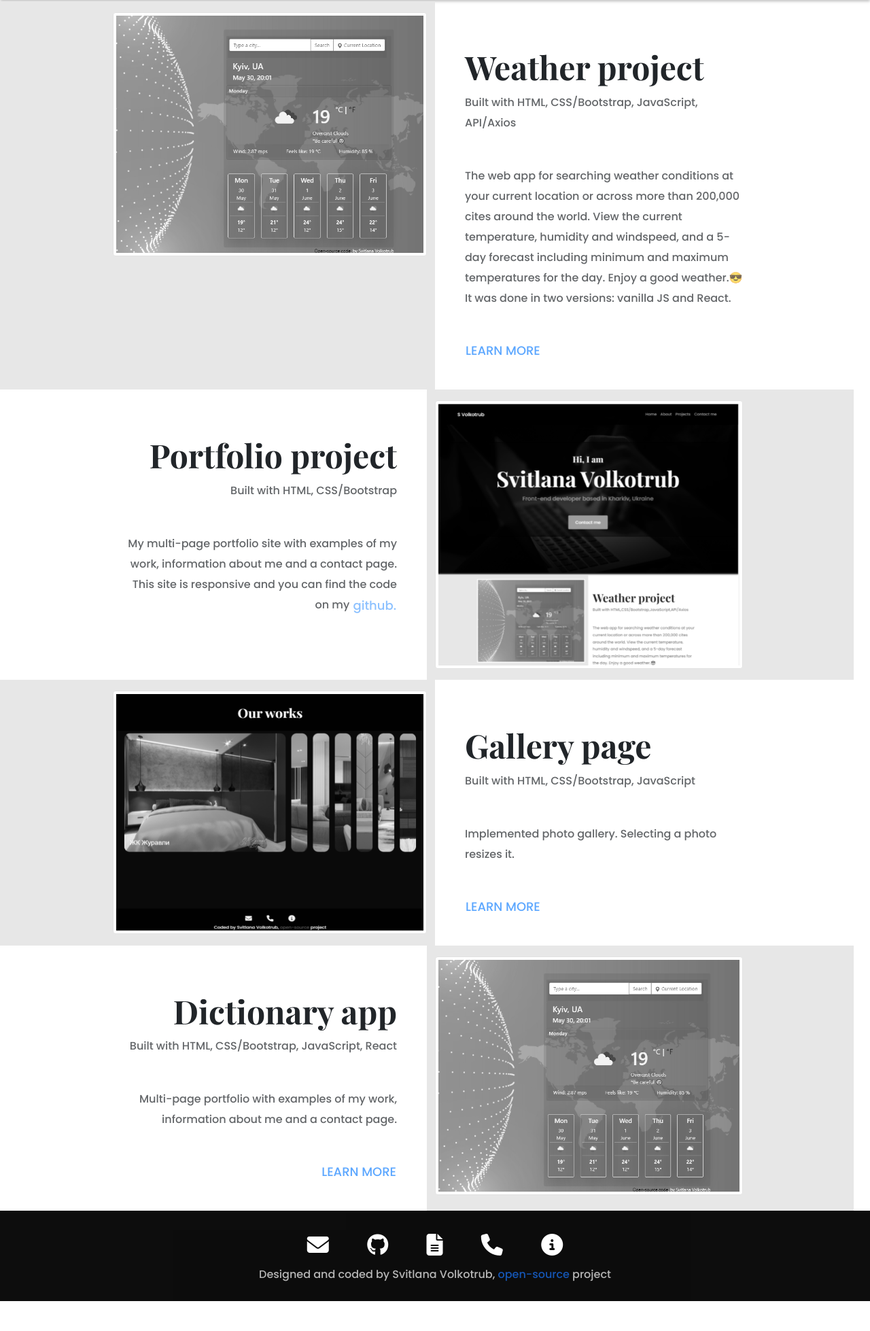
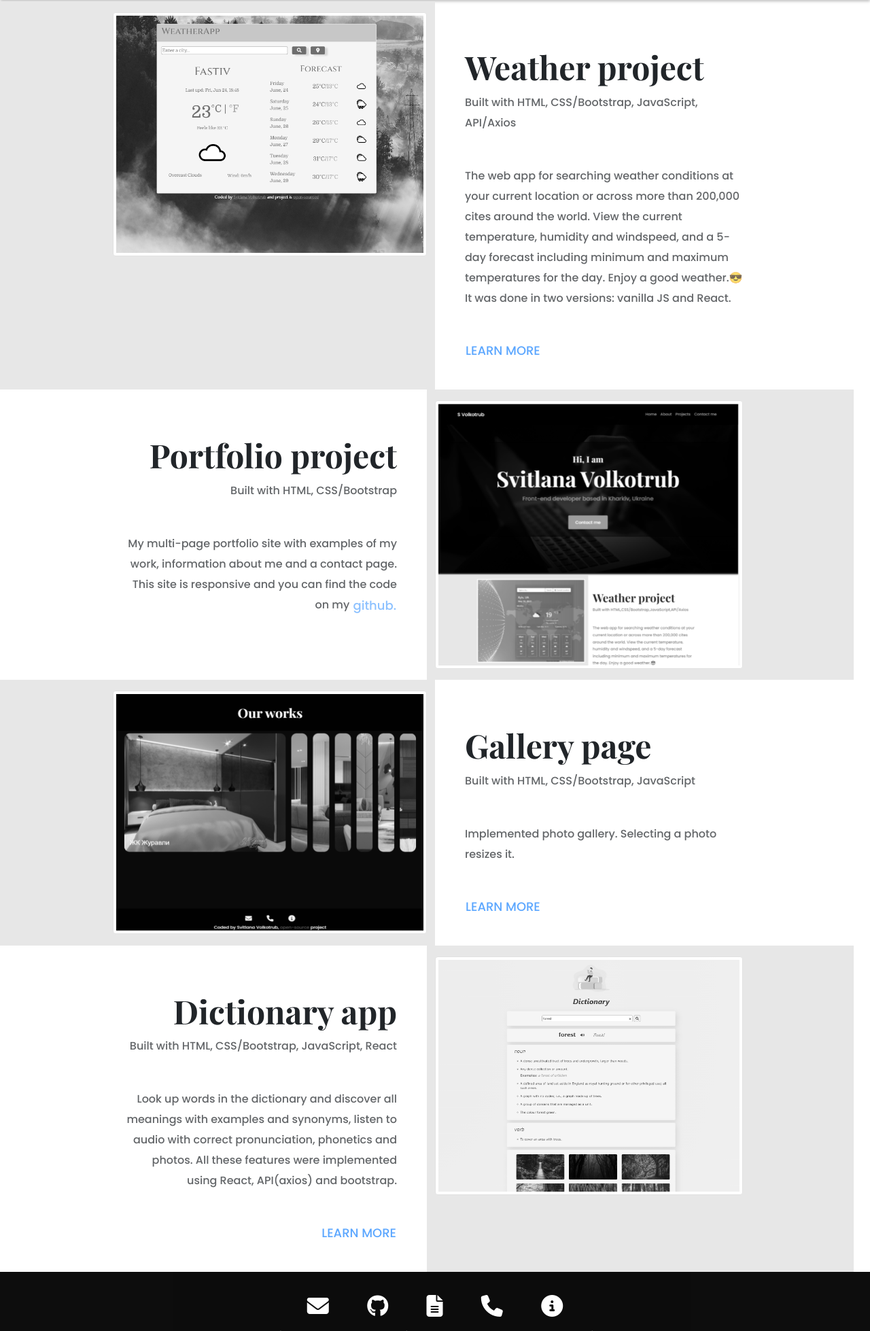
Before and after one commit to SVolkotrub/SheCodes-portfolio, a website: page index.html in a window 1280 px wide. Shown: the part 731-2689 px from the top of the page at 68% size. Before the commit the page ends 2645 px from the top, so only its background shows below. Drawn offline with nearby package versions, Linux system fonts and the light colour scheme.

Commit message:
update info about projects, added certificate

```diff
--- a/index.html
+++ b/index.html
@@ -66,7 +66,7 @@
     <div class="row mt-1">
       <div class="col-sm-6 picture-part">
         <div class="col-lg-9 float-end">
-             <img src="/images/weather.png" alt="Weather app" class="img-thumbnail rounded d-none d-sm-block my-3 img-homepage" title="Weather forecast">
+             <img src="/images/weather-react.png" alt="Weather app" class="img-thumbnail rounded d-none d-sm-block my-3 img-homepage" title="Weather forecast">
           </div>
       </div>
       <div class="col-sm-6 text-project">
@@ -143,7 +143,8 @@
         <div class="col-lg-9 float-lg-end text-start text-md-end">
           <h2 class="text-md-end mt-5">Dictionary app</h2>
           <p>Built with HTML, CSS/Bootstrap, JavaScript, React</p>
-          <p class="mt-5">Multi-page portfolio with examples of my work, information about me and a contact page.
+          <p class="mt-5">Look up words in the dictionary and discover all meanings with examples and synonyms, listen to audio with correct pronunciation, phonetics and photos.
+            All these features were implemented using React, API(axios) and bootstrap.
           </p>
           <a href="/projects.html" class="btn btn-learn-more mt-3 mb-2">LEARN MORE</a>
           <div class="d-block d-sm-none">
@@ -154,7 +155,7 @@
       </div>
       <div class="col-sm-6 picture-part">
         <div class="col-lg-9 float-start">
-          <img src="/images/weather.png" alt="Dictionary app"
+          <img src="/images/dictionary-app.png" alt="Dictionary app"
             class="img-thumbnail rounded d-none d-sm-block my-3 img-homepage" title="Dictionary app">
         </div>
       </div>
```
Also changed, not shown: about.html (+1 -1 lines), projects.html (+3 -3 lines), images/dictionary-app.png (added), images/shecodes-react.png (added).
